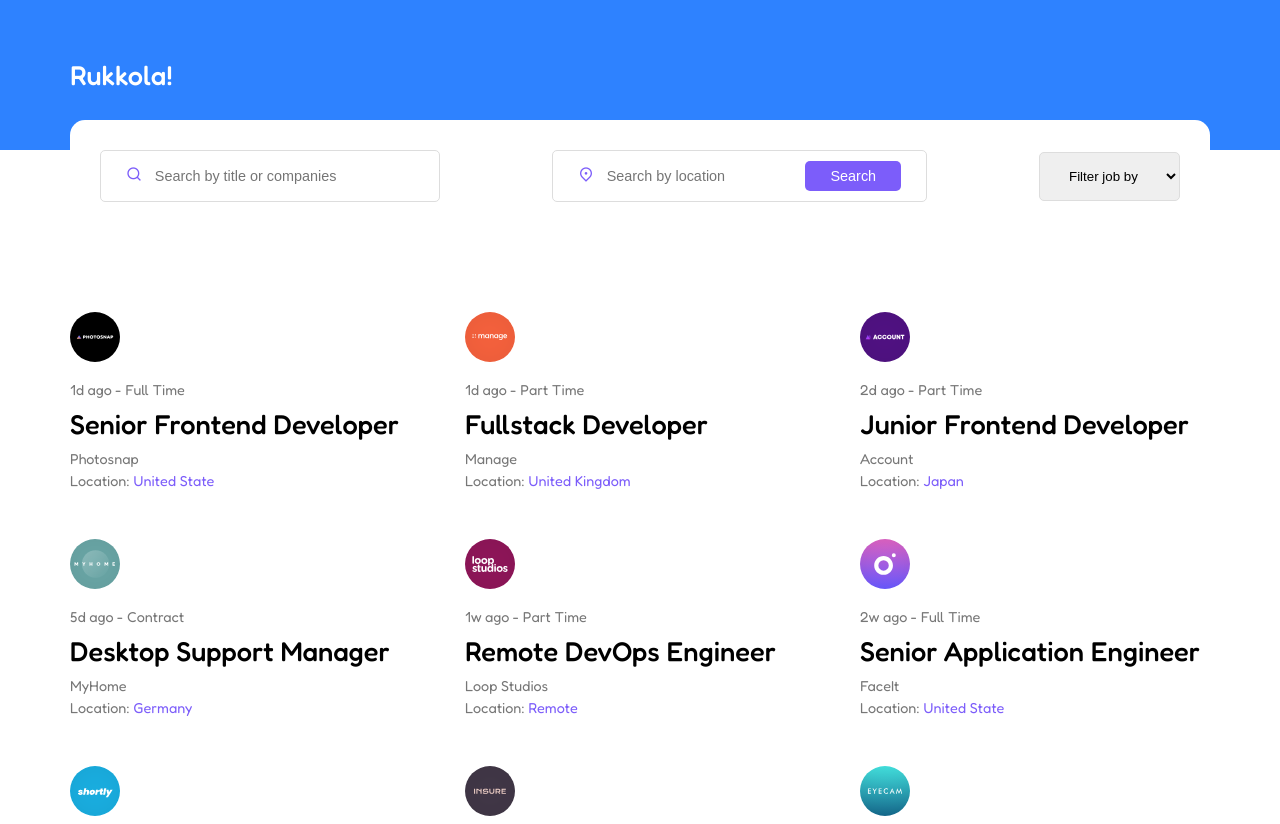
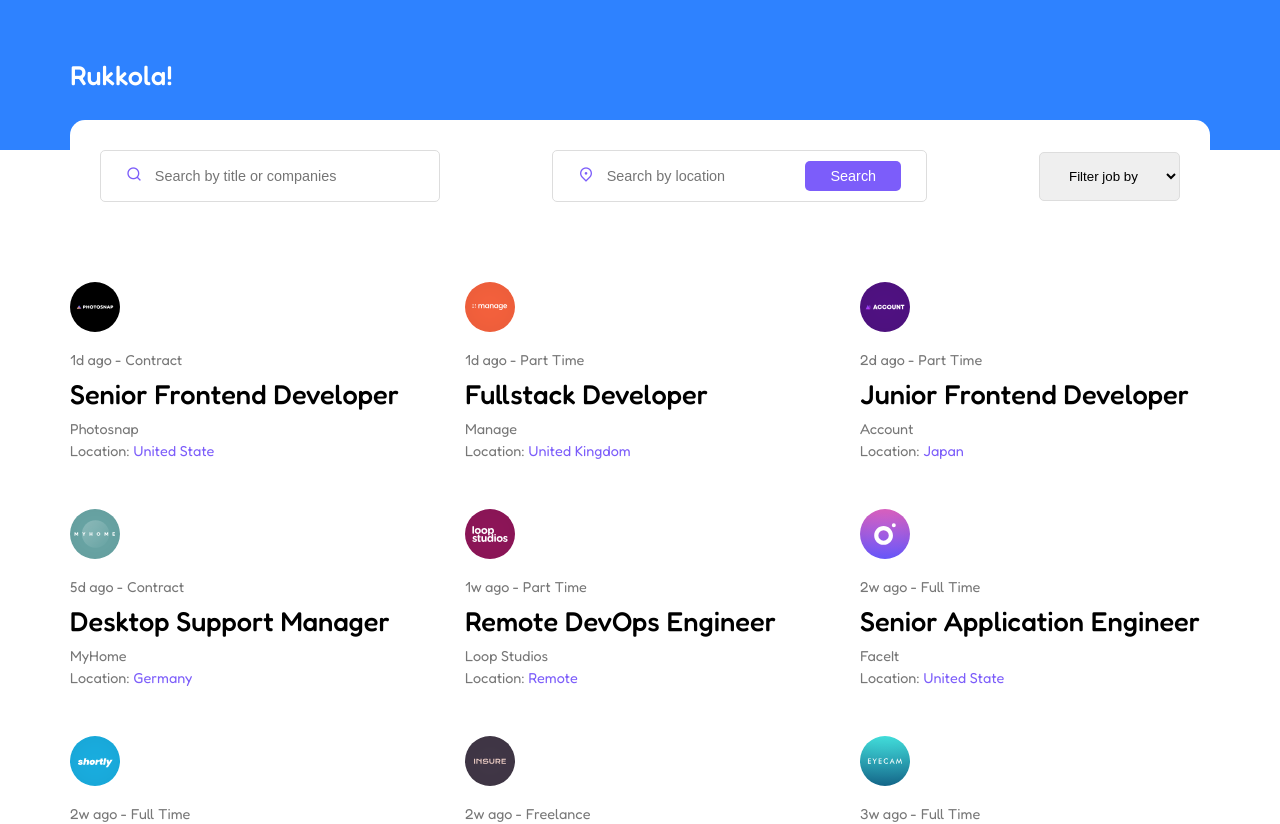
Before and after one commit to VolodymyrBlyntsov/Rukkola, a React (Create React App) app: page /jobs in a window 1280 px wide. Shown: the top 824 px of the page. Built offline with nearby package versions, Linux system fonts and the light colour scheme.

Commit message:
Rukkola DevJobs App
* Implemented job search filtering by various time criteria.

```diff
--- a/src/components/Jobs/JobList.scss
+++ b/src/components/Jobs/JobList.scss
@@ -73,7 +73,7 @@ $black: #000;
 }
 
 .job__wrapper {
-    margin-top: 80px;
+    margin-top: 50px;
     display: flex;
     align-items: center;
     justify-content: space-between;
--- a/src/components/Jobs/JobsList.jsx
+++ b/src/components/Jobs/JobsList.jsx
@@ -1,9 +1,36 @@
 import React, { useState } from 'react';
+import jobs from '../../data/data';
 import './JobList.scss';
-import jobs from '../../data/data';
 import { Link } from 'react-router-dom';
 
 const JobsList = () => {
+
+  const [jobData, setJobData] = useState(jobs);
+
+  const filterJobData = (e) => {
+    const filterValue = e.target.value;
+
+    if (filterValue === 'full-time') {
+      const filteredData = jobs.filter(job => job.contract === 'Full Time');
+      setJobData(filteredData)
+    }
+    else if (filterValue === 'part-time') {
+      const filteredData = jobs.filter(job => job.contract === 'Part Time');
+      setJobData(filteredData)
+    }
+    else if (filterValue === 'freelance') {
+      const filteredData = jobs.filter(job => job.contract === 'Freelance');
+      setJobData(filteredData)
+    }
+    else if (filterValue === 'contract') {
+      const filteredData = jobs.filter(job => job.contract === 'Contract');
+      setJobData(filteredData);
+    }
+    else {
+      setJobData(jobs);
+    }
+    }
+
   return (
     <section className="job__list">
       <div className="container">
@@ -23,7 +50,7 @@ const JobsList = () => {
               <button className='btn'>Search</button>
             </div>
             <div className="search__panel-03">
-              <select>
+              <select onChange={filterJobData}>
                 <option> Filter job by </option>
                 <option value="full-time"> Full Time </option>
                 <option value="part-time"> Part Time </option>
@@ -36,7 +63,7 @@ const JobsList = () => {
 
         <div className="job__wrapper">
           {
-            jobs.map(item =>
+            jobData?.map(item =>
               <div className="job__item" key={item.id}>
                 <img src={item.logo} alt="company_logo" />
                 <div className="job__content">
--- a/src/data/data.js
+++ b/src/data/data.js
@@ -6,7 +6,7 @@ const jobs = [
     logo: "companys/photosnap.svg",
     position: "Senior Frontend Developer",
     postedAt: "1d ago",
-    contract: "Full Time",
+    contract: "Contract",
     location: "United State",
     desc: "Lorem ipsum dolor sit amet consectetur adipisicing elit. Esse, reiciendis totam, magnam voluptatibus ut veniam harum voluptatem eaque ab tempora eius iusto dignissimos labore? Assumenda quam natus beatae sapiente repellat neque ea aspernatur cumque rem esse? Sapiente soluta repellat earum iusto nulla! Totam optio nobis laborum nemo tempora, quod fugiat.",
     requirements: {
@@ -483,7 +483,7 @@ const jobs = [
     logo: "companys/photosnap.svg",
     position: "Senior Frontend Developer",
     postedAt: "1d ago",
-    contract: "Full Time",
+    contract: "Freelance",
     location: "United State",
     desc: "Lorem ipsum dolor sit amet consectetur adipisicing elit. Esse, reiciendis totam, magnam voluptatibus ut veniam harum voluptatem eaque ab tempora eius iusto dignissimos labore? Assumenda quam natus beatae sapiente repellat neque ea aspernatur cumque rem esse? Sapiente soluta repellat earum iusto nulla! Totam optio nobis laborum nemo tempora, quod fugiat.",
     requirements: {
```
